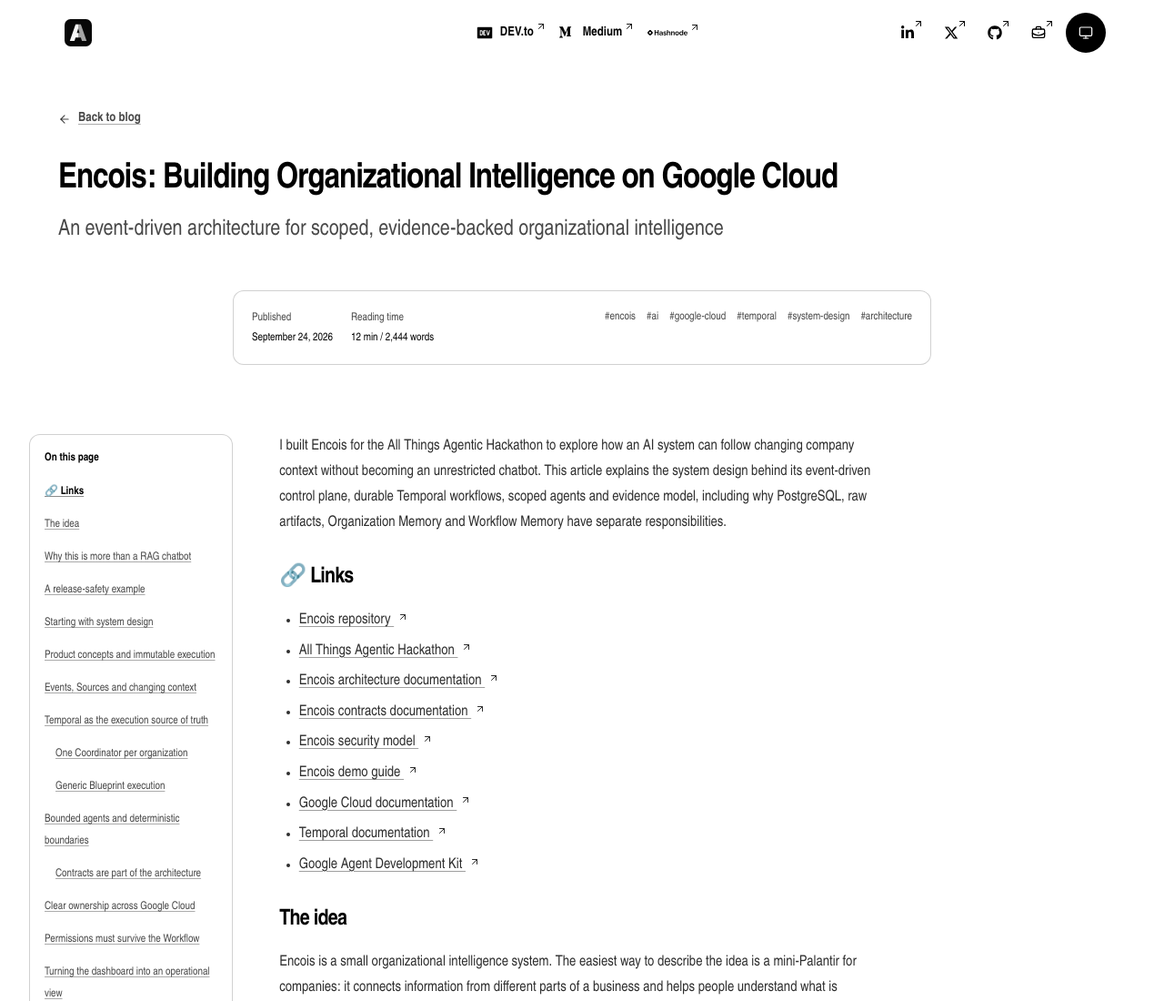
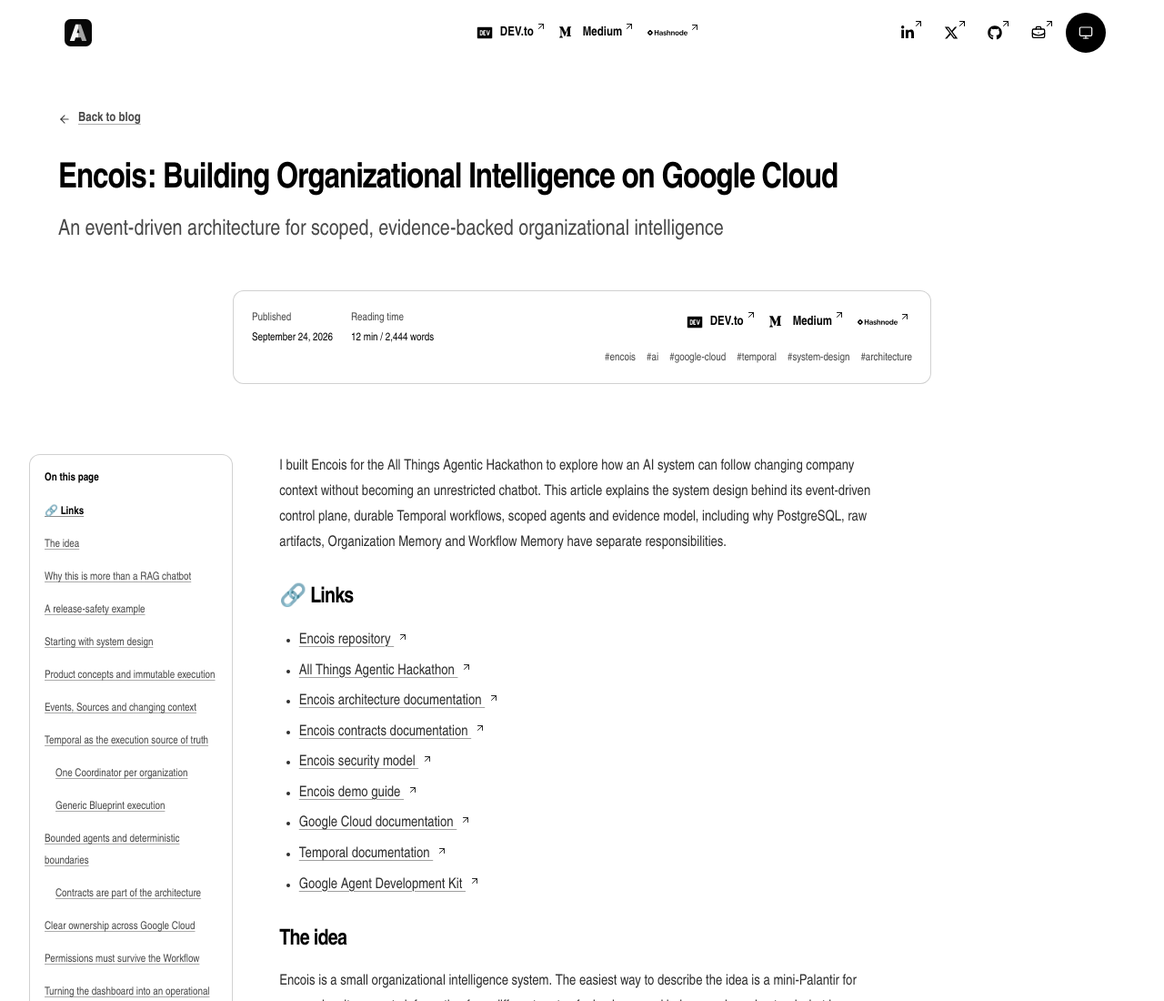
Before and after one commit to andriishupta/andriishupta, an Astro site: page /blog/encois-designing-evidence-backed-organizational-intelligence-on-google-cloud in a window 1280 px wide. Shown: the top 1100 px of the page at 91% size. Built offline with nearby package versions, Linux system fonts and the light colour scheme; Astro itself is replaced by a stand-in of ours.

Commit message:
chore: encois distro
Signed-off-by: Andrii Shupta <andrii.shupta@gmail.com>

```diff
--- a/src/content/blog/2026-09-24_encois-designing-evidence-backed-organizational-intelligence-on-google-cloud.mdx
+++ b/src/content/blog/2026-09-24_encois-designing-evidence-backed-organizational-intelligence-on-google-cloud.mdx
@@ -17,6 +17,10 @@ tags:
   - temporal
   - system-design
   - architecture
+distribution:
+  devto: "https://dev.to/andriishupta/encois-building-organizational-intelligence-on-google-cloud-6l3"
+  medium: "https://medium.com/@andriishupta/encois-building-organizational-intelligence-on-google-cloud-4b42475bdb48"
+  hashnode: "https://andriishupta.hashnode.dev/encois-building-organizational-intelligence-on-google-cloud"
 ---
 
 import EncoisArchitecture from "../../components/EncoisArchitecture.astro";
```
